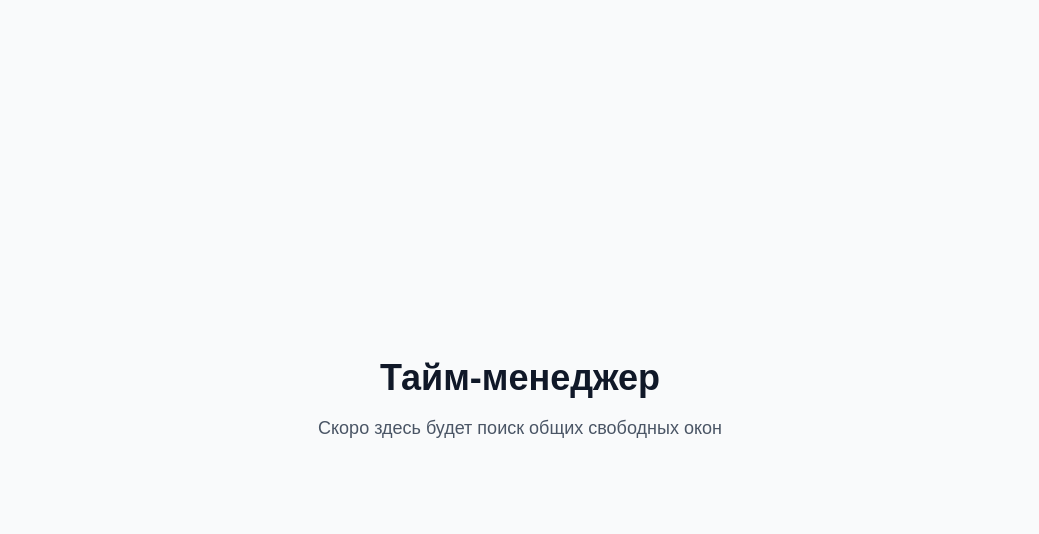
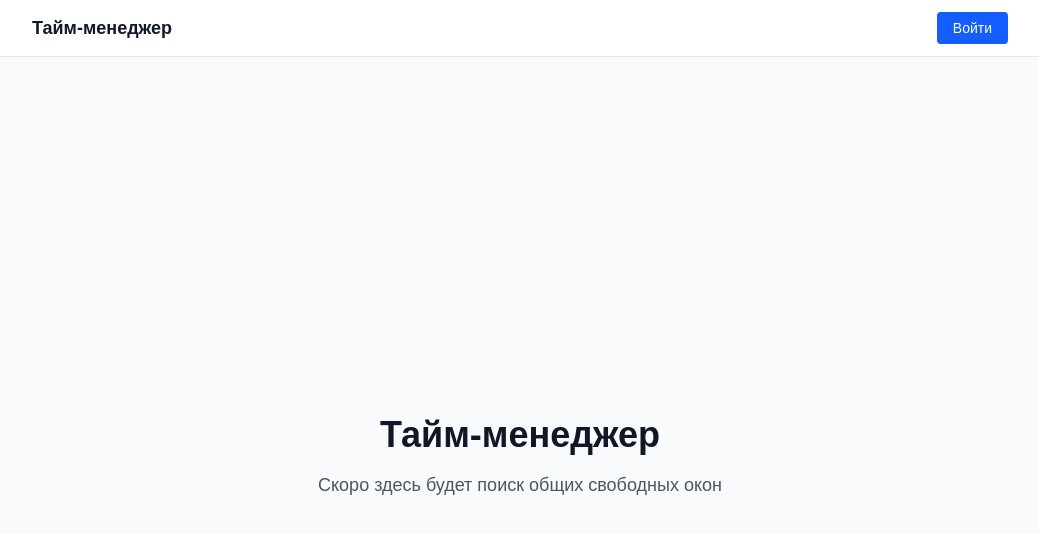
Before and after one commit to evchikk/timeapp, a Next.js app: page / in a window 1280 px wide. Shown: the top 534 px of the page, without its empty margins (120-1159 px from the left). Built offline with nearby package versions, Linux system fonts and the light colour scheme.

Commit message:
Добавлена навигация в шапке на всех страницах

```diff
--- a/src/app/layout.tsx
+++ b/src/app/layout.tsx
@@ -1,29 +1,23 @@
-import type { Metadata } from "next";
-import { Geist, Geist_Mono } from "next/font/google";
-import "./globals.css";
-
-const geistSans = Geist({
-  variable: "--font-geist-sans",
-  subsets: ["latin"],
-});
-
-const geistMono = Geist_Mono({
-  variable: "--font-geist-mono",
-  subsets: ["latin"],
-});
+import type { Metadata } from 'next';
+import './globals.css';
+import Navbar from '@/components/Navbar';
 
 export const metadata: Metadata = {
-  title: "Create Next App",
-  description: "Generated by create next app",
+  title: 'Тайм-менеджер',
+  description: 'Поиск общих свободных окон',
 };
 
-export default function RootLayout({ children }: LayoutProps<"/">) {
+export default function RootLayout({
+  children,
+}: {
+  children: React.ReactNode;
+}) {
   return (
-    <html
-      lang="en"
-      className={`${geistSans.variable} ${geistMono.variable} h-full antialiased`}
-    >
-      <body className="min-h-full flex flex-col">{children}</body>
+    <html lang="ru">
+      <body className="bg-gray-50">
+        <Navbar />
+        {children}
+      </body>
     </html>
   );
 }
--- a/src/app/login/page.tsx
+++ b/src/app/login/page.tsx
@@ -28,11 +28,8 @@ export default function LoginPage() {
       return;
     }
 
-    if (isSignUp) {
-      setMessage('Регистрация успешна! Проверьте почту или войдите.');
-    } else {
-      router.push('/profile');
-    }
+    // После регистрации или входа сразу идём в профиль
+    router.push('/profile');
   }
 
   return (
--- /dev/null
+++ b/src/components/Navbar.tsx
@@ -0,0 +1,112 @@
+'use client';
+
+import Link from 'next/link';
+import { useRouter, usePathname } from 'next/navigation';
+import { useEffect, useState } from 'react';
+import { supabase } from '@/lib/supabase';
+
+export default function Navbar() {
+  const router = useRouter();
+  const pathname = usePathname();
+  const [email, setEmail] = useState<string | null>(null);
+  const [loading, setLoading] = useState(true);
+
+  useEffect(() => {
+    async function checkUser() {
+      const { data } = await supabase.auth.getUser();
+      setEmail(data.user?.email ?? null);
+      setLoading(false);
+    }
+    checkUser();
+
+    const { data: listener } = supabase.auth.onAuthStateChange(
+      (_event, session) => {
+        setEmail(session?.user?.email ?? null);
+      }
+    );
+
+    return () => {
+      listener.subscription.unsubscribe();
+    };
+  }, []);
+
+  async function handleLogout() {
+    await supabase.auth.signOut();
+    router.push('/login');
+  }
+
+  // На странице входа навигацию не показываем
+  if (pathname === '/login') return null;
+
+  if (loading) return null;
+
+  // Если пользователь не вошёл — показываем только «Войти»
+  if (!email) {
+    return (
+      <nav className="border-b border-gray-200 bg-white">
+        <div className="mx-auto flex max-w-5xl items-center justify-between px-6 py-3">
+          <Link href="/" className="text-lg font-bold text-gray-900">
+            Тайм-менеджер
+          </Link>
+          <Link
+            href="/login"
+            className="rounded bg-blue-600 px-4 py-1.5 text-sm text-white hover:bg-blue-700"
+          >
+            Войти
+          </Link>
+        </div>
+      </nav>
+    );
+  }
+
+  // Если вошёл — показываем меню
+  const links = [
+    { href: '/profile', label: 'Профиль' },
+    { href: '/availability', label: 'Занятость' },
+    { href: '/groups', label: 'Группы' },
+  ];
+
+  return (
+    <nav className="border-b border-gray-200 bg-white">
+      <div className="mx-auto flex max-w-5xl items-center justify-between px-6 py-3">
+        <div className="flex items-center gap-6">
+          <Link href="/profile" className="text-lg font-bold text-gray-900">
+            Тайм-менеджер
+          </Link>
+
+          <div className="flex items-center gap-4">
+            {links.map((link) => {
+              const isActive =
+                pathname === link.href || pathname.startsWith(link.href + '/');
+              return (
+                <Link
+                  key={link.href}
+                  href={link.href}
+                  className={
+                    isActive
+                      ? 'text-sm font-semibold text-blue-600'
+                      : 'text-sm text-gray-700 hover:text-blue-600'
+                  }
+                >
+                  {link.label}
+                </Link>
+              );
+            })}
+          </div>
+        </div>
+
+        <div className="flex items-center gap-4">
+          <span className="hidden text-sm text-gray-500 sm:inline">
+            {email}
+          </span>
+          <button
+            onClick={handleLogout}
+            className="rounded bg-red-600 px-3 py-1.5 text-sm text-white hover:bg-red-700"
+          >
+            Выйти
+          </button>
+        </div>
+      </div>
+    </nav>
+  );
+}
```
